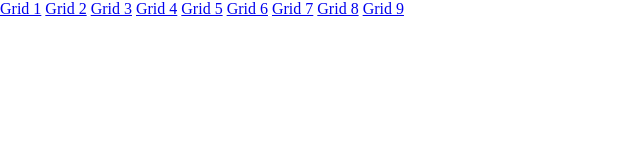
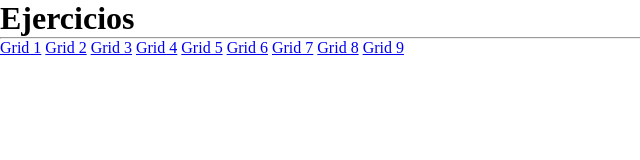
Before and after one commit to RuthSalvador/L29-Guiado, a plain HTML site: page index.html in a window 1280 px wide. Shown: the whole page, without its empty margins (0-640 px from the left). Drawn offline with Linux system fonts and the light colour scheme.

Commit message:
add readme

```diff
--- a/index.html
+++ b/index.html
@@ -8,6 +8,8 @@
     <link rel="stylesheet" href="assets/css/main.css">
   </head>
   <body>
+    <h1>Ejercicios</h1>
+    <hr>
     <a href="grid1.html">Grid 1</a>
     <a href="grid2.html">Grid 2</a>
     <a href="grid3.html">Grid 3</a>
```
Also changed, not shown: assets/img-readme/grid1.jpg (added), assets/img-readme/grid2.jpg (added), assets/img-readme/grid3.jpg (added), assets/img-readme/grid4.jpg (added), assets/img-readme/grid5.jpg (added), assets/img-readme/grid6.jpg (added), assets/img-readme/grid7.jpg (added), assets/img-readme/grid8.jpg (added), assets/img-readme/grid9.jpg (added), assets/img-readme/index.jpg (added), 1 other file.
